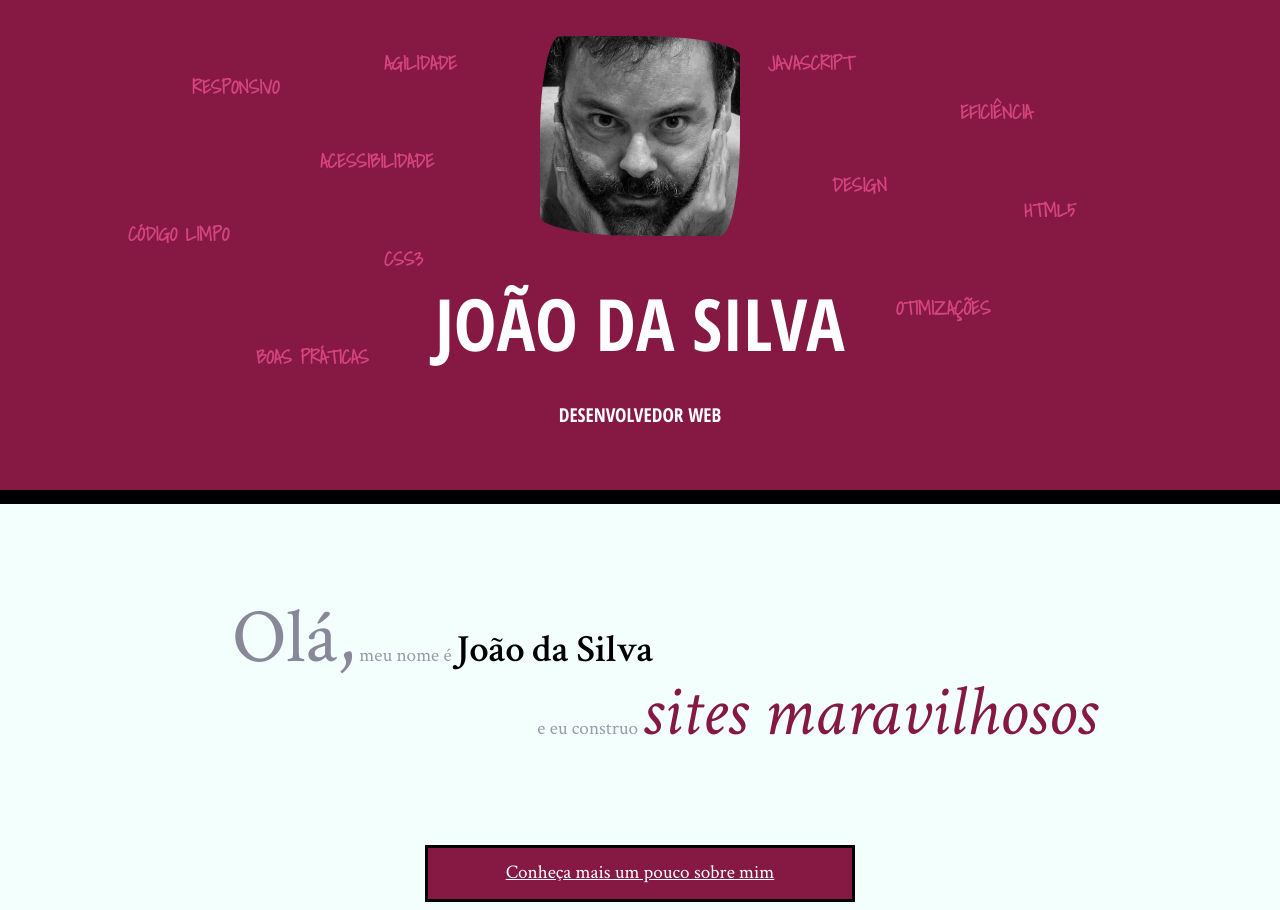
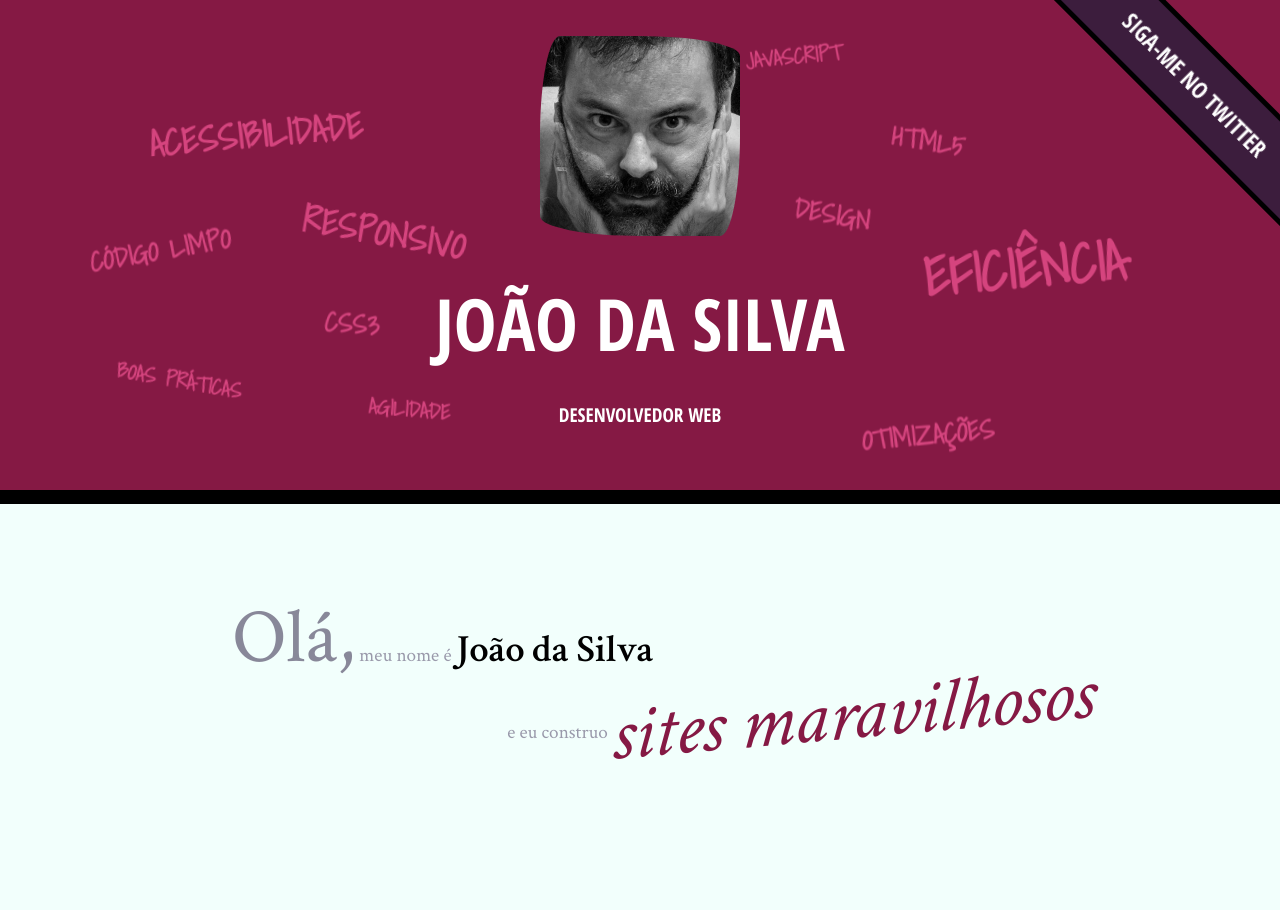
Before and after one commit to KathLouise/HTML-e-CSS-2, a plain HTML site: page index.html in a window 1280 px wide. Shown: the top 910 px of the page. After the commit the page ends 800 px from the top, so only its background shows below. Drawn offline with Linux system fonts and the light colour scheme.

Commit message:
Atualizações de aula
Novas funcionalidade feitas, seguindo a aula 4 do curso.

```diff
--- a/css/index.css
+++ b/css/index.css
@@ -1,10 +1,28 @@
-#titulo-principal{
+html, body {
+    height: 100%;
+    overflow-x: hidden;
+}
+
+body {
+    -webkit-perspective: 6px;
+            perspective: 6px;
+    -webkit-perspective-origin: 50% 160px;
+            perspective-origin: 50% 160px;
+}
+
+.titulo {
+    -webkit-transform-style: preserve-3d;
+            transform-style: preserve-3d;
+    position: relative;
+}
+
+.titulo-principal{
     color: #fff;
     text-align: center;
     font-size: 3.75rem;
 }
 
-#subtitulo-principal{
+.subtitulo-principal{
     font-family: "Open Sans Condensed", "Arial", sans-serif;
     text-align: center;
     font-size: 1rem;
@@ -19,67 +37,98 @@
     border-radius: 10% 50% / 50% 10%;
 }
 
+.palavras-home {
+    -webkit-transform-style: preserve-3d;
+            transform-style: preserve-3d;
+    position: absolute;
+    bottom: 0;
+    right: 0;
+    top: 0;
+    left: 0;
+}
 .palavra-home {
-    font-size: 1rem;
-    position: absolute;
     font-family: "Shadows Into Light", cursive;
     font-weight: bold;
+    font-size: 100%;
     color: #D5447E;
+    position: absolute;
 }
 
 .eficiencia {
-    top: 20%;
-    left: 75%;
+    top: 40%;
+    left: 60%;
+    -webkit-transform: translate(-50%, -50%) translateZ(4px) rotate(-5deg) scale(.25);
+            transform: translate(-50%, -50%) translateZ(4px) rotate(-5deg) scale(.25);
 }
 
 .boas-praticas {
     top: 70%;
     left: 20%;
+    -webkit-transform: translate(-50%, -50%) translateZ(1px) rotate(10deg) scale(.25);
+            transform: translate(-50%, -50%) translateZ(1px) rotate(10deg) scale(.25);
 }
 
 .codigo-limpo {
     top: 45%;
-    left: 10%;
+    left: 25%;
+    -webkit-transform: translate(-50%, -50%) translateZ(2px) rotate(-10deg) scale(.25);
+            transform: translate(-50%, -50%) translateZ(2px) rotate(-10deg) scale(.25);
 }
 
 .css3 {
-    top: 50%;
-    left: 30%;
+    top: 55%;
+    left: 35%;
+    -webkit-transform: translate(-50%, -50%) translateZ(2px) rotate(5deg) scale(.25);
+            transform: translate(-50%, -50%) translateZ(2px) rotate(5deg) scale(.25);
 }
 
 .html5 {
-    top: 40%;
-    left: 80%;
+    top: 30%;
+    left: 65%;
+    -webkit-transform: translate(-50%, -50%) translateZ(2px) rotate(10deg) scale(.25);
+            transform: translate(-50%, -50%) translateZ(2px) rotate(10deg) scale(.25);
 }
 
 .javascript {
-    top: 10%;
+    top: 15%;
     left: 60%;
+    -webkit-transform: translate(-50%, -50%) translateZ(1px) rotate(-5deg) scale(.25);
+            transform: translate(-50%, -50%) translateZ(1px) rotate(-5deg) scale(.25);
 }
 
 .acessibilidade {
     top: 30%;
-    left: 25%;
+    left: 35%;
+    -webkit-transform: translate(-50%, -50%) translateZ(3px) rotate(-5deg) scale(.25);
+            transform: translate(-50%, -50%) translateZ(3px) rotate(-5deg) scale(.25);
 }
 
 .responsivo {
-    top: 15%;
-    left: 15%;
+    top: 40%;
+    left: 40%;
+    -webkit-transform: translate(-50%, -50%) translateZ(3px) rotate(10deg) scale(.25);
+            transform: translate(-50%, -50%) translateZ(3px) rotate(10deg) scale(.25);
 }
 
 .otimizacoes {
-    top: 60%;
-    left: 70%;
+    top: 70%;
+    left: 65%;
+    -webkit-transform: translate(-50%, -50%) translateZ(2px) rotate(-5deg) scale(.25);
+            transform: translate(-50%, -50%) translateZ(2px) rotate(-5deg) scale(.25);
 }
 
 .agilidade {
-    top: 10%;
-    left: 30%;
+    top: 75%;
+    left: 35%;
+    -webkit-transform: translate(-50%, -50%) translateZ(1px) rotate(5deg) scale(.25);
+            transform: translate(-50%, -50%) translateZ(1px) rotate(5deg) scale(.25);
 }
 
 .design {
-    top: 35%;
-    left: 65%;
+    top: 40%;
+    left: 60%;
+    -webkit-transform: translate(-50%, -50%) translateZ(2px) rotate(10deg) scale(.25);
+            transform: translate(-50%, -50%) translateZ(2px) rotate(10deg) scale(.25);
 }
 
 .saudacao{
@@ -113,7 +162,10 @@
 
 .saudacao em {
     color: #851944;
-    font-size: 3.75rem;
+    font-size: 4rem;
+    display: inline-block;
+    transform: rotate(-5deg) skew(-10deg);
+
 }
 
 .botao-index {
@@ -220,3 +272,33 @@ main {
     padding-bottom: 0;
     float: none;
 }
+
+.twitter-banner {
+    position: absolute;
+    top: 0;
+    right: 0;
+
+    line-height: 1;
+
+    /* largura = 14em */
+    /* altura = 3.5em */
+    /* tx = .707 * h - .707 * w + w */
+    /* ty = -.707 * h */
+    -webkit-transform: translate(6.5765em, -2.4745em) rotate(45deg);
+            transform: translate(6.5765em, -2.4745em) rotate(45deg);
+    -webkit-transform-origin: 0 0;
+            transform-origin: 0 0;
+
+    width: 14em;
+    padding: 1em 0;
+    box-sizing: border-box;
+
+    text-align: center;
+    text-decoration: none;
+    background-color: #3C1D3D;
+    color: white;
+    border: .25em solid black;
+
+    font-size: 1.2rem;
+    font-family: "Open Sans Condensed", sans-serif;
+}
--- a/index.html
+++ b/index.html
@@ -14,9 +14,9 @@
 <body>
     <header class="titulo">
         <img class="foto-home" src="img/eu.jpg" alt="Foto de João da Silva">
-        <h1 id="titulo-principal">João da Silva</h1>
-        <p id="subtitulo-principal">Desenvolvedor web</p>
-        <ul>
+        <h1 class="titulo-principal">João da Silva</h1>
+        <p class="subtitulo-principal">Desenvolvedor web</p>
+        <ul class="palavras-home">
             <li class="palavra-home eficiencia">Eficiência</li>
             <li class="palavra-home boas-praticas">Boas práticas</li>
             <li class="palavra-home codigo-limpo">Código limpo</li>
@@ -29,6 +29,7 @@
             <li class="palavra-home agilidade">Agilidade</li>
             <li class="palavra-home design">Design</li>
         </ul>
+        <a class="twitter-banner" href="www.twitter.com.br/joao-da-silva">Siga-me no Twitter</a>
     </header>
     <main>
         <section class="secao-inicio saudacao">
```
